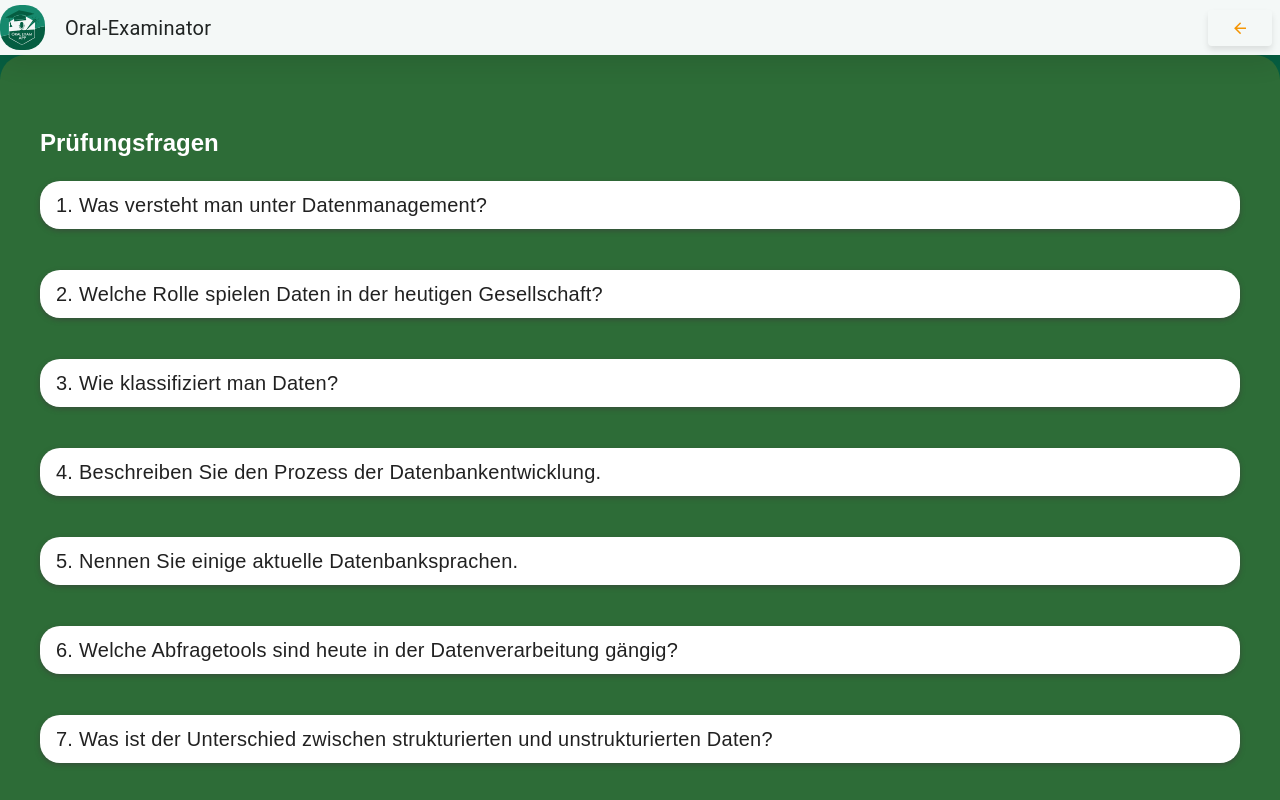
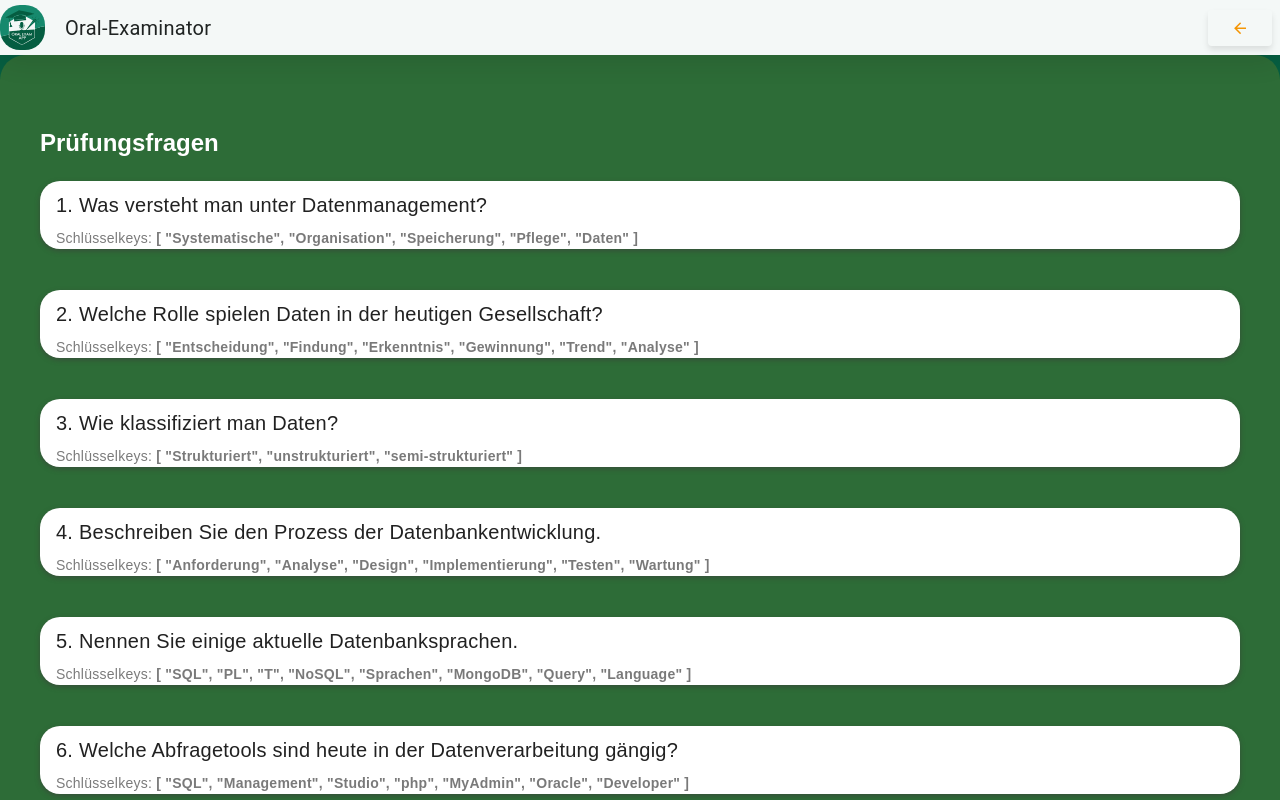
Before and after one commit to abdullah-42/oral-examinator, a Vue app in the folder frontend/: page /student/examCatalog in a window 1280 px wide. Shown: the top 800 px of the page. Built offline with nearby package versions, Linux system fonts and the light colour scheme.

Commit message:
update ExamCatalog (solutions)

```diff
--- a/frontend/src/components/fragenkatalog.js
+++ b/frontend/src/components/fragenkatalog.js
@@ -126,14 +126,7 @@ export default {
             { frageId: 32, loesungen: ["Daten", "Zugriff", "Daten", "Sicherheit", "mobil", "Anwendung"] },
             { frageId: 33, loesungen: ["Weiterbildung", "Workshops", "Online", "Kurse"] },
         ],
-        showResult: false,  // Wird auf true gesetzt, wenn alle Fragen beantwortet sind, um das Resultat anzuzeigen
-        //Hier sind ein paar Beispiel Ergebnisse, die beim Dozentenansicht unter Prüfungsergebnisse angezeigt werden können
-        ergebnisse: [
-            { username: "user1", punkte: "2/10", status: "nicht bestanden", datum: "10.02.24", stufe: "Leicht", feedback: "Feedback 1" },
-            { username: "user2", punkte: "8/10", status: "bestanden", datum: "12.02.24", stufe: "Leicht", feedback: "Feedback 2" },
-            { username: "user3", punkte: "9/10", status: "bestanden", datum: "13.02.24", stufe: "Leicht", feedback: "Feedback 3" },
-            { username: "user4", punkte: "4/10", status: "nicht bestanden", datum: "14.02.24", stufe: "Leicht", feedback: "Feedback 4" },
-        ]
+        showResult: false,
     }),
     // Methode für Stufe 2
     dataStufe2: () => ({
@@ -264,12 +257,6 @@ export default {
             { frageId: 34, loesungen: ["Rechtliche", "Vorschrift", "Daten", "Schutz", "international", "Standards"] },
         ],
         showResult: false,
-        ergebnisse: [
-            { username: "user1", punkte: "2/15", status: "nicht bestanden", datum: "15.02.24", stufe: "Mittel", feedback: "Feedback 1" },
-            { username: "user2", punkte: "8/15", status: "bestanden", datum: "12.02.24", stufe: "Mittel", feedback: "Feedback 2" },
-            { username: "user3", punkte: "9/15", status: "bestanden", datum: "13.02.24", stufe: "Mittel", feedback: "Feedback 3" },
-            { username: "user4", punkte: "4/15", status: "nicht bestanden", datum: "14.02.24", stufe: "Mittel", feedback: "Feedback 4" },
-        ]
     }),
 
     // Methode für Stufe 3
@@ -395,11 +382,5 @@ export default {
             { frageId: 32, loesungen: ["Verschiedene", "Daten", "Typen", "Flexible", "Abfragen", "Komplex", "Modelle"] },
         ],
         showResult: false,
-        ergebnisse: [
-            { username: "user1", punkte: "2/20", status: "nicht bestanden", datum: "10.02.24", stufe: "Schwer", feedback: "Feedback 1" },
-            { username: "user2", punkte: "8/20", status: "bestanden", datum: "12.02.24", stufe: "Schwer", feedback: "Feedback 2" },
-            { username: "user3", punkte: "9/20", status: "bestanden", datum: "13.02.24", stufe: "Schwer", feedback: "Feedback 3" },
-            { username: "user4", punkte: "4/20", status: "nicht bestanden", datum: "14.02.24", stufe: "Schwer", feedback: "Feedback 4" },
-        ]
     }),
 };
--- a/frontend/src/views/ExamCatalog.vue
+++ b/frontend/src/views/ExamCatalog.vue
@@ -2,32 +2,50 @@
     <div class="container-catalog">
         <h2 style="margin-bottom: 15px; color: #fff;">Prüfungsfragen</h2>
         <v-row>
-            <v-col cols="12" v-for="(frage, index) in combinedQuestionsText" :key="index">
+            <v-col cols="12" v-for="(item, index) in combinedQuestions" :key="index">
                 <v-card class="mb-3">
-                    <v-card-title class=text>
-                        {{ index + 1 }}. {{ frage }}
+                    <v-card-title class="text">
+                        {{ index + 1 }}. {{ item.frage }}
                     </v-card-title>
+                    <v-card-subtitle style="white-space: wrap;">
+                        Schlüsselkeys: <strong>{{ item.loesungen }}</strong>
+                    </v-card-subtitle>
                 </v-card>
             </v-col>
         </v-row>
     </div>
 </template>
 
+
 <script setup>
 import { ref, onMounted } from 'vue';
 import Fragenkatalog from '../components/fragenkatalog';
 
-const combinedQuestionsText = ref([]);
+const combinedQuestions = ref([]);
 
 onMounted(() => {
-    // Kombiniere die Fragen aus allen Stufen und extrahiere nur den Fragetext
-    combinedQuestionsText.value = [
-        ...Fragenkatalog.dataStufe1().fragenText,
-        ...Fragenkatalog.dataStufe2().fragenText,
-        ...Fragenkatalog.dataStufe3().fragenText
-    ].map(fragenText => fragenText.frage); // Extrahiere nur die 'frage' Eigenschaft
+    // Kombiniere die Fragen und Lösungen aus allen Stufen
+    const fragenDataStufe1 = Fragenkatalog.dataStufe1();
+    const fragenDataStufe2 = Fragenkatalog.dataStufe2();
+    const fragenDataStufe3 = Fragenkatalog.dataStufe3();
+
+    combinedQuestions.value = [
+        ...fragenDataStufe1.fragenText.map((item, index) => ({
+            frage: item.frage,
+            loesungen: fragenDataStufe1.stichpunkte[index]?.loesungen
+        })),
+        ...fragenDataStufe2.fragenText.map((item, index) => ({
+            frage: item.frage,
+            loesungen: fragenDataStufe2.stichpunkte[index]?.loesungen
+        })),
+        ...fragenDataStufe3.fragenText.map((item, index) => ({
+            frage: item.frage,
+            loesungen: fragenDataStufe3.stichpunkte[index]?.loesungen
+        }))
+    ];
 });
 </script>
+
 
 <style scoped>
 .container-catalog {
@@ -39,6 +57,8 @@ onMounted(() => {
 }
 
 .mb-3 {
+    display: flex;
+    flex-direction: column;
     border-radius: 20px;
     box-shadow: 0 2px 5px rgba(61, 61, 59, 0.6);
     margin-top: 5px;
```
